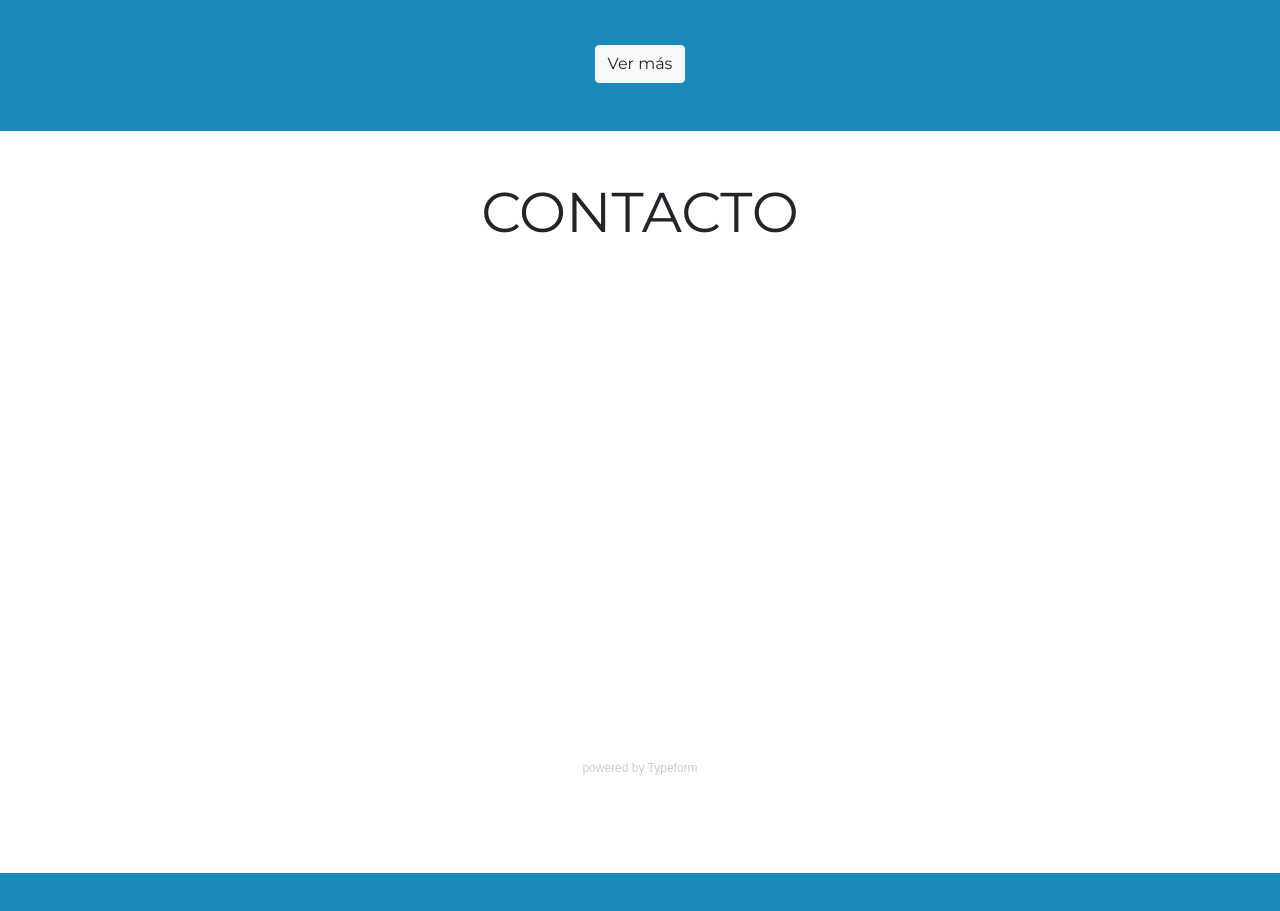
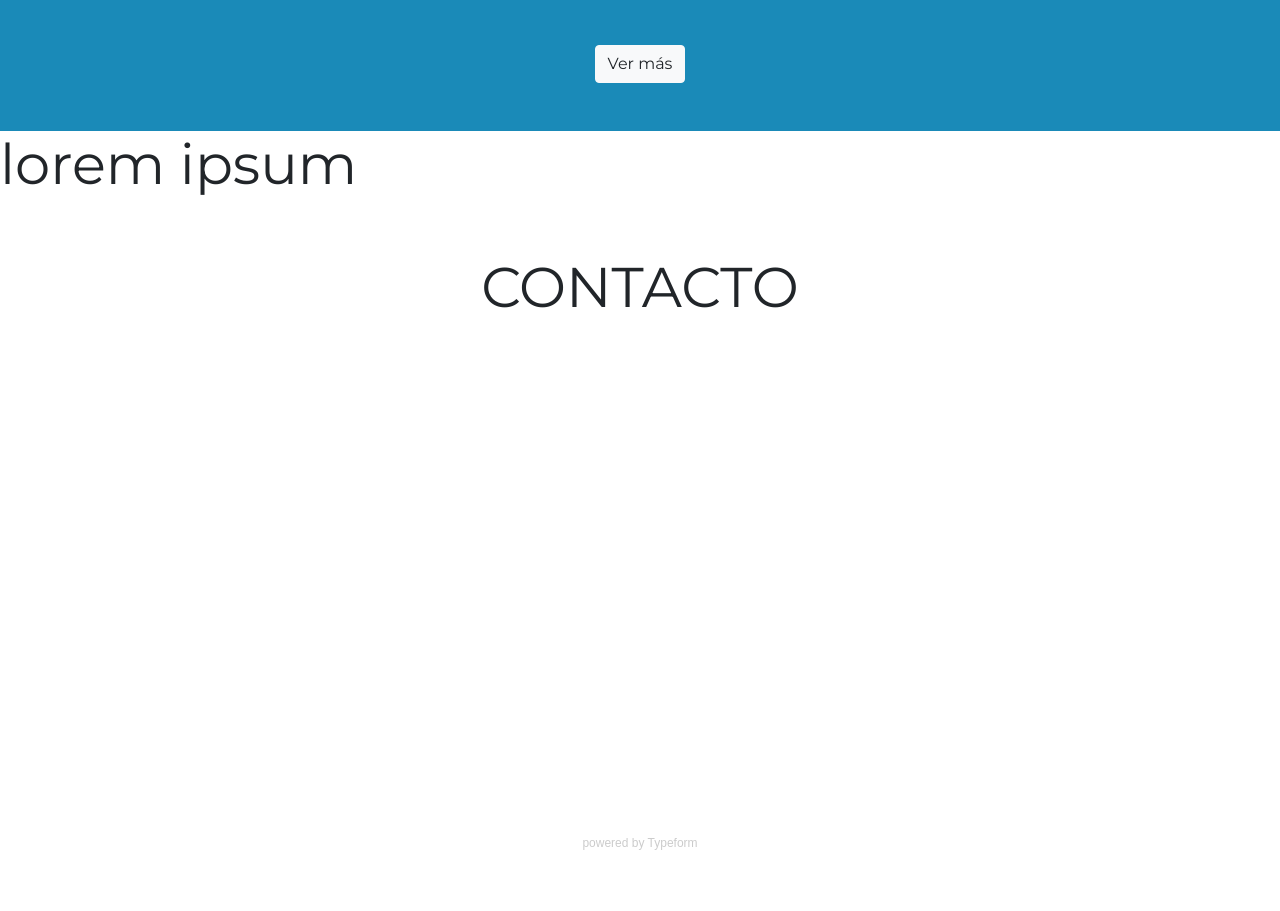
Before and after one commit to ismarts96/portafolio, a plain HTML site: page index.html in a window 1280 px wide. Shown: the part 2980-3891 px from the top of the page. Drawn offline with nearby package versions, Linux system fonts and the light colour scheme; a script that the page names is missing.

Commit message:
nuevo section con lorem ipsum

```diff
--- a/index.html
+++ b/index.html
@@ -190,6 +190,10 @@
 
     </section>
 
+<section>
+  <h2>lorem ipsum</h2>
+</section>
+
     <section id="contacto" class="container contacto py-5 text-center mb-5">
       <h2>CONTACTO</h2>
         <div class="typeform-widget" data-url="https://ismaeltroncoso.typeform.com/to/tcF6wD" style="width: 100%; height: 500px;"></div> <script> (function() { var qs,js,q,s,d=document, gi=d.getElementById, ce=d.createElement, gt=d.getElementsByTagName, id="typef_orm", b="https://embed.typeform.com/"; if(!gi.call(d,id)) { js=ce.call(d,"script"); js.id=id; js.src=b+"embed.js"; q=gt.call(d,"script")[0]; q.parentNode.insertBefore(js,q) } })() </script> <div style="font-family: Sans-Serif;font-size: 12px;color: #999;opacity: 0.5; padding-top: 5px;"> powered by <a href="https://admin.typeform.com/signup?utm_campaign=tcF6wD&utm_source=typeform.com-14010331-Basic&utm_medium=typeform&utm_content=typeform-embedded-poweredbytypeform&utm_term=ES" style="color: #999" target="_blank">Typeform</a> </div>
```
